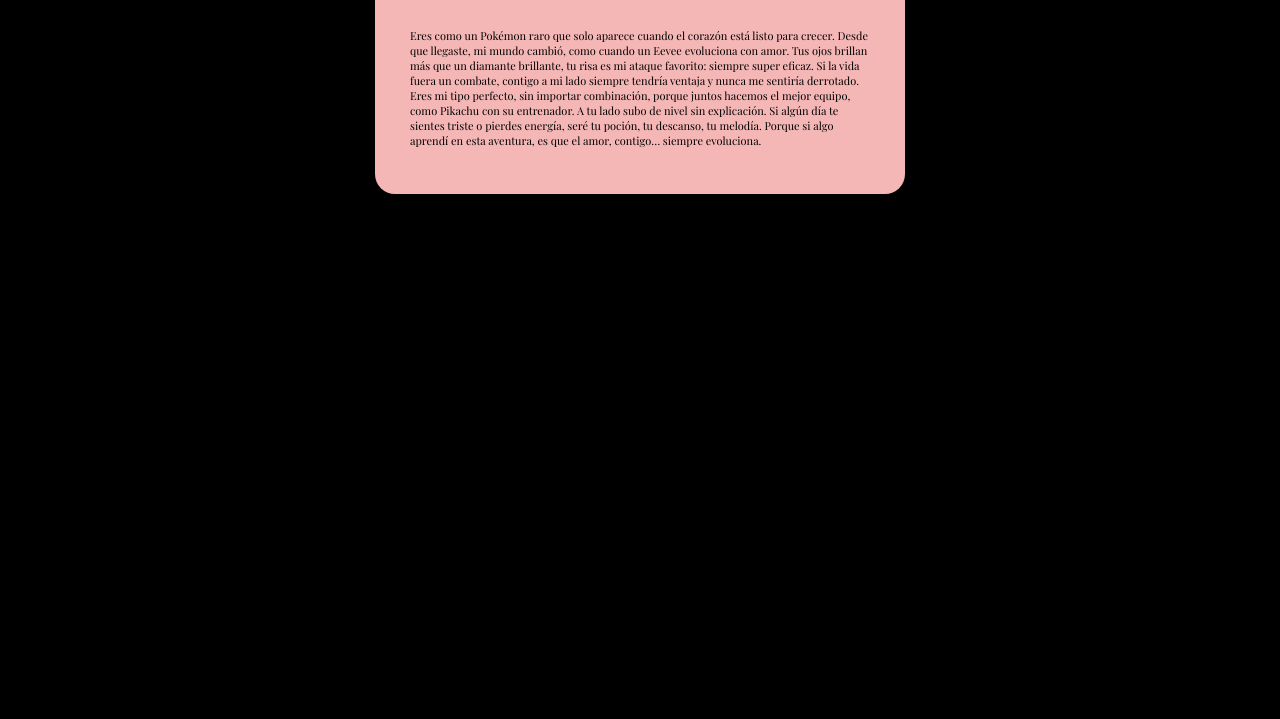
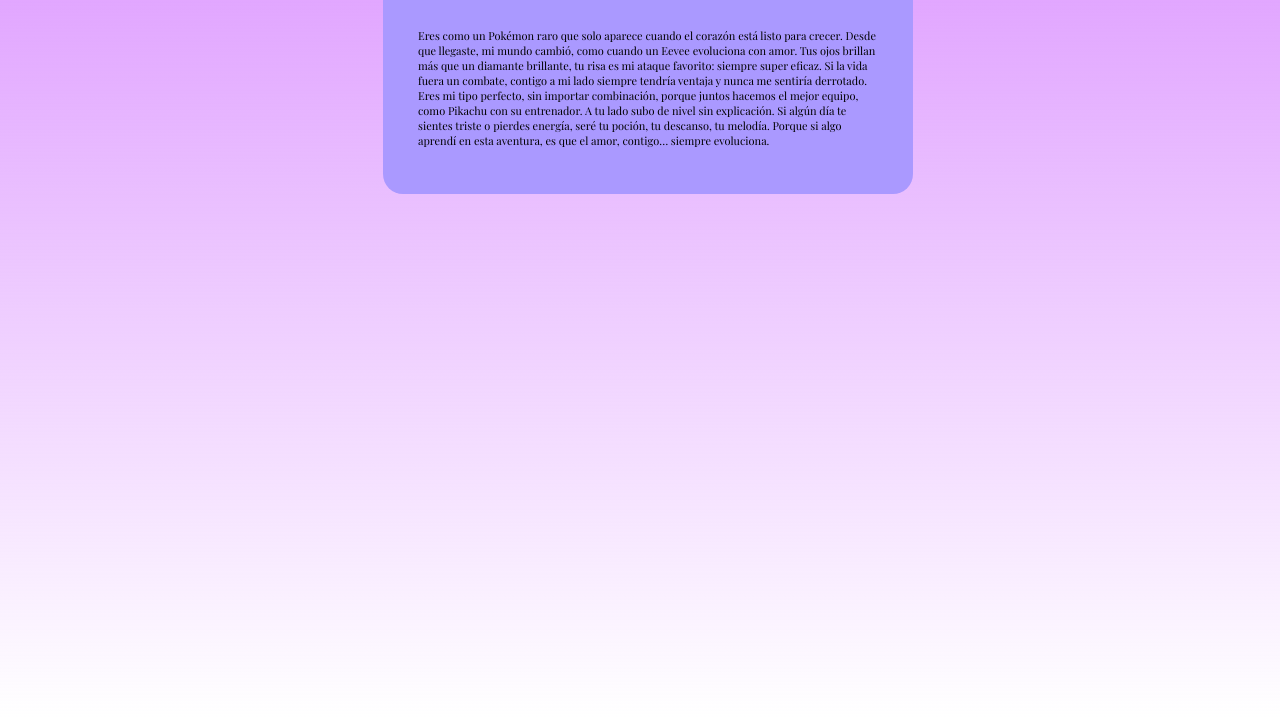
Before and after one commit to Over017/MI-pagina-espesial, a plain HTML site: page Proyecto A/index.html in a window 1280 px wide. Shown: the part 109-828 px from the top of the page. Before the commit the page ends 800 px from the top, so only its background shows below. Drawn offline with Linux system fonts and the light colour scheme.

Commit message:
cambio de colores

```diff
--- a/Proyecto A/styles.css
+++ b/Proyecto A/styles.css
@@ -1,9 +1,13 @@
 body{
-    background-color: black;
+    width: 100%;
+    height: 100vh;
+    background: linear-gradient(#dd99ff,transparent);
+
+
 }
 
 div{
-    background-color: rgb(245, 182, 182);
+    background: #aa99ff;
     margin: auto;
     width: 500px;
     margin-top: 20px;
```
